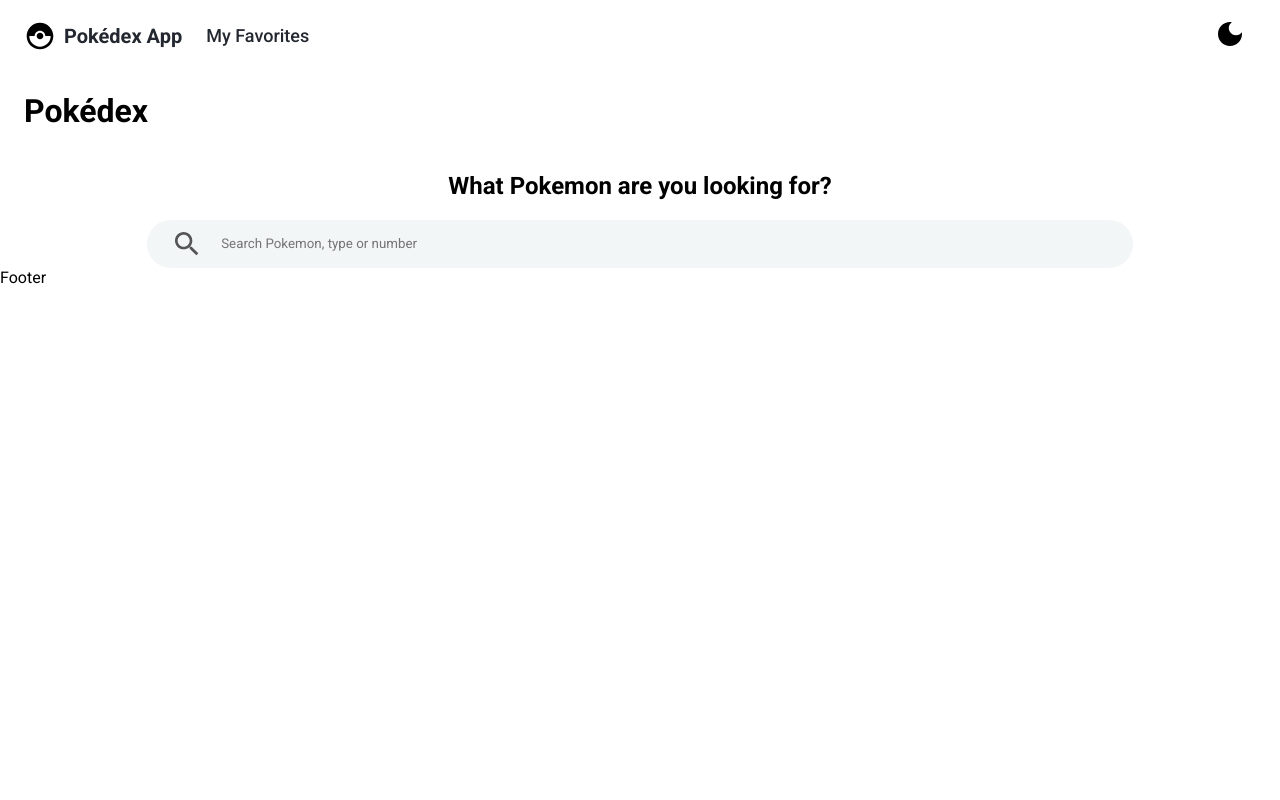
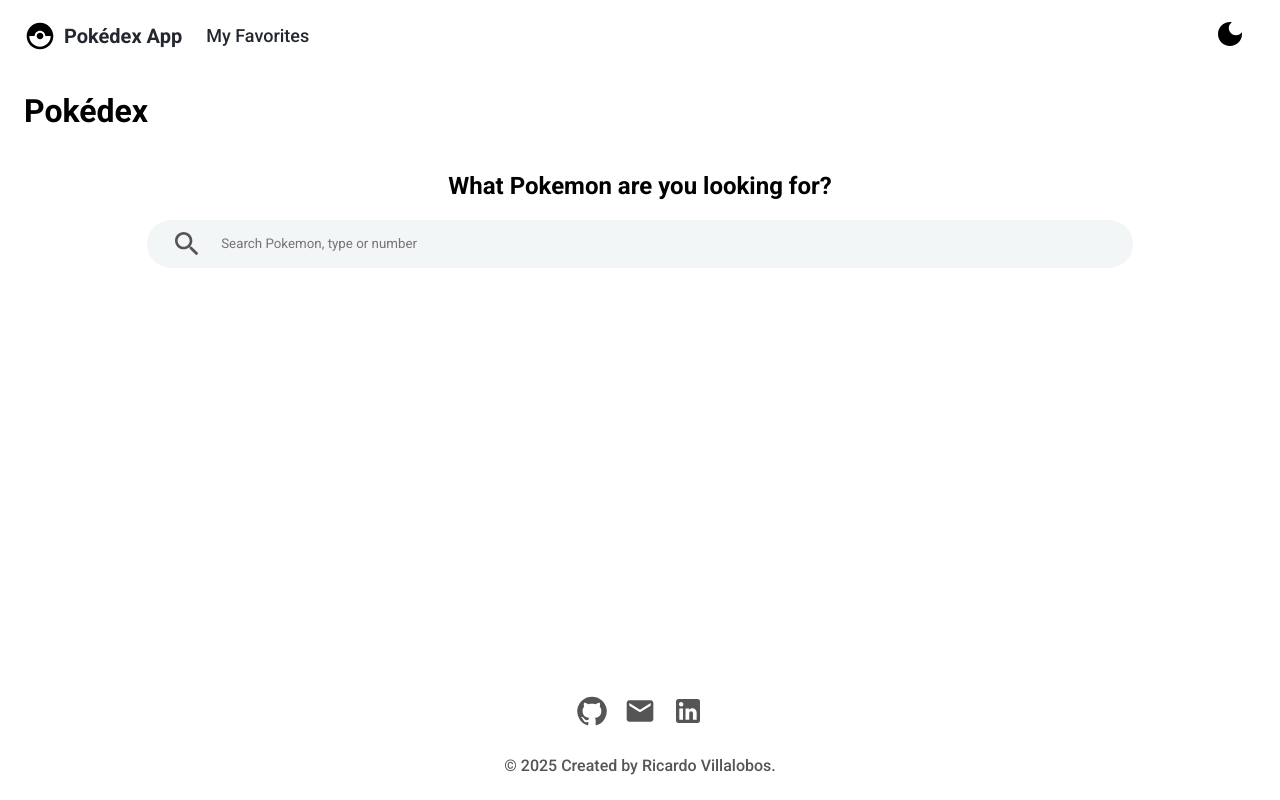
Before and after one commit to Ricardo-V-V/pokedex, a React (Vite) app: page / in a window 1280 px wide. Built offline with nearby package versions, Linux system fonts and the light colour scheme.

Commit message:
Create footer

```diff
--- /dev/null
+++ b/src/components/Footer.jsx
@@ -0,0 +1,37 @@
+import EmailIcon from '@mui/icons-material/Email'
+import GitHubIcon from '@mui/icons-material/GitHub'
+import LinkedInIcon from '@mui/icons-material/LinkedIn'
+
+export default function Footer() {
+	const year = new Date().getFullYear()
+	return (
+		<footer className='footer'>
+			<div className='footer-icons'>
+				<a
+					href='https://github.com/Ricardo-V-V'
+					target='_blank'
+					rel='noreferrer'
+				>
+					<GitHubIcon sx={{ fontSize: 32 }} />
+				</a>
+				<a
+					href='mailto:ricvillalobosv@gmail.com'
+					target='_blank'
+					rel='noreferrer'
+				>
+					<EmailIcon sx={{ fontSize: 32 }} />
+				</a>
+				<a
+					href='https://www.linkedin.com/in/ricardo-villalobos'
+					target='_blank'
+					rel='noreferrer'
+				>
+					<LinkedInIcon sx={{ fontSize: 32 }} />
+				</a>
+			</div>
+			<p className='footer-copyright'>
+				© {year} Created by Ricardo Villalobos.
+			</p>
+		</footer>
+	)
+}
--- a/src/components/MainLayout.jsx
+++ b/src/components/MainLayout.jsx
@@ -1,5 +1,6 @@
 import { Outlet } from 'react-router-dom'
 import Navbar from './Navbar'
+import Footer from './Footer'
 
 export default function MainLayout() {
 	return (
@@ -7,8 +8,10 @@ export default function MainLayout() {
 			<header>
 				<Navbar />
 			</header>
-			<Outlet />
-			<p>Footer</p>
+			<main className='main-layout px-1'>
+				<Outlet />
+			</main>
+			<Footer />
 		</>
 	)
 }
--- a/src/main.scss
+++ b/src/main.scss
@@ -6,3 +6,4 @@
 
 @import './sass/components/Navbar';
 @import './sass/components/SearchFilter';
+@import './sass/components/Footer';
--- a/src/pages/Favorites.jsx
+++ b/src/pages/Favorites.jsx
@@ -1,7 +1,7 @@
 export default function Favorites() {
 	return (
-		<main className='px-1'>
+		<>
 			<h1>My Favorites</h1>
-		</main>
+		</>
 	)
 }
--- a/src/pages/Home.jsx
+++ b/src/pages/Home.jsx
@@ -2,9 +2,9 @@ import SearchFilter from '../components/SearchFilter'
 
 export default function Home() {
 	return (
-		<main className='px-1'>
+		<>
 			<h1>Pokédex</h1>
 			<SearchFilter />
-		</main>
+		</>
 	)
 }
--- a/src/sass/base/_reset.scss
+++ b/src/sass/base/_reset.scss
@@ -16,6 +16,12 @@ body {
 	background-color: $color-white;
 }
 
+#root {
+	min-height: 100vh;
+	display: flex;
+	flex-direction: column;
+}
+
 p {
 	margin-top: 0;
 	margin-bottom: 1rem;
--- /dev/null
+++ b/src/sass/components/_Footer.scss
@@ -0,0 +1,23 @@
+.footer {
+	margin-top: auto;
+	&-icons {
+		display: flex;
+		justify-content: center;
+		gap: 1rem;
+
+		& a {
+			color: $color-font-light;
+			&:hover {
+				color: $color-font;
+			}
+		}
+	}
+
+	&-copyright {
+		color: $color-font-light;
+		margin: 0;
+		padding: 25px 0;
+		text-align: center;
+		font-weight: 500;
+	}
+}
```
